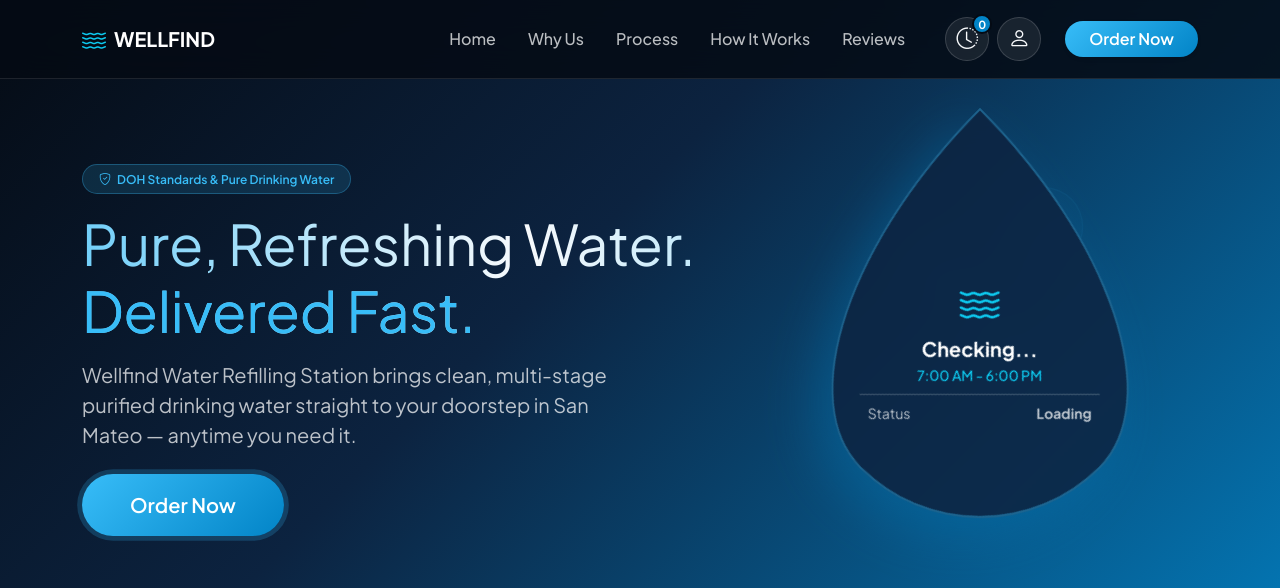
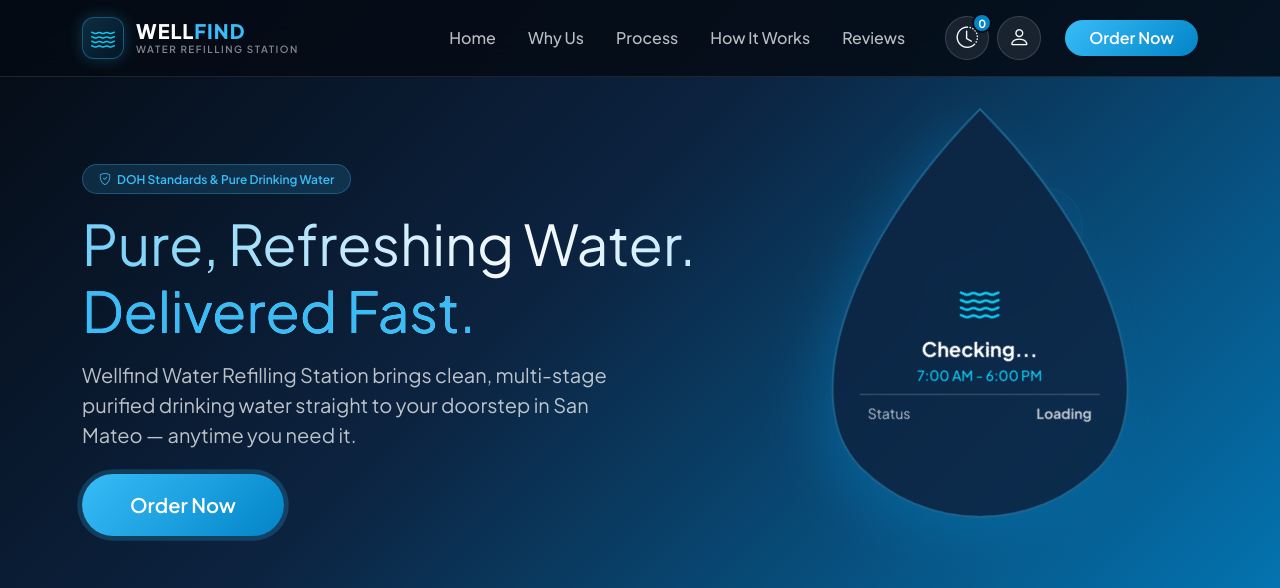
Before and after one commit to Dalandanz10/wellfind-ordering-app, a Flask app: page / in a window 1280 px wide. Shown: the top 588 px of the page. Run offline with Flask 2, Linux system fonts and the light colour scheme; grey boxes labelled with a size stand in for pictures from a placeholder-image service; some libraries are stand-ins or nearby versions.

Commit message:
change the brand effect

```diff
--- a/templates/index.html
+++ b/templates/index.html
@@ -11,6 +11,52 @@
     <!-- Google Fonts -->
     <link href="https://fonts.googleapis.com/css2?family=Plus+Jakarta+Sans:wght@400;500;600;700;800&display=swap" rel="stylesheet">
     <style>
+        .brand-container {
+    display: flex;
+    align-items: center;
+    gap: 12px;
+    text-decoration: none !important;
+}
+
+.brand-icon-box {
+    width: 42px;
+    height: 42px;
+    border-radius: 12px;
+    background: linear-gradient(135deg, rgba(56, 189, 248, 0.2) 0%, rgba(2, 132, 199, 0.1) 100%);
+    border: 1px solid rgba(56, 189, 248, 0.35);
+    display: flex;
+    align-items: center;
+    justify-content: center;
+    box-shadow: 0 0 15px rgba(56, 189, 248, 0.25);
+    transition: all 0.3s ease;
+}
+
+.brand-container:hover .brand-icon-box {
+    transform: scale(1.05);
+    box-shadow: 0 0 20px rgba(56, 189, 248, 0.5);
+    border-color: rgba(56, 189, 248, 0.6);
+}
+
+.brand-title {
+    font-size: 1.25rem;
+    font-weight: 800;
+    letter-spacing: 1px;
+    color: #ffffff;
+    line-height: 1.1;
+}
+
+.brand-title span {
+    color: #38bdf8;
+}
+
+.brand-badge {
+    font-size: 0.62rem;
+    font-weight: 600;
+    letter-spacing: 1.5px;
+    text-transform: uppercase;
+    color: rgba(255, 255, 255, 0.5);
+    display: block;
+}
         /* Shimmer Text Effect for Main Title */
         .shimmer-text {
             background: linear-gradient(90deg, #f8fafc 0%, #38bdf8 50%, #f8fafc 100%);
@@ -302,9 +348,15 @@
     <!-- Navigation Bar -->
     <nav class="navbar navbar-expand-lg fixed-top py-3">
         <div class="container">
-            <a class="navbar-brand fw-bold text-white d-flex align-items-center gap-2" href="#">
-                <span class="fs-4 text-info"><i class="bi bi-water"></i></span> WELLFIND
-            </a>
+            <a class="brand-container" href="#">
+    <div class="brand-icon-box">
+        <i class="bi bi-water fs-4 text-info"></i>
+    </div>
+    <div>
+        <div class="brand-title">WELL<span>FIND</span></div>
+        <span class="brand-badge">Water Refilling Station</span>
+    </div>
+</a>
             <button class="navbar-toggler border-0 text-white" type="button" data-bs-toggle="collapse" data-bs-target="#navbarNav">
                 <span class="navbar-toggler-icon"></span>
             </button>
```
